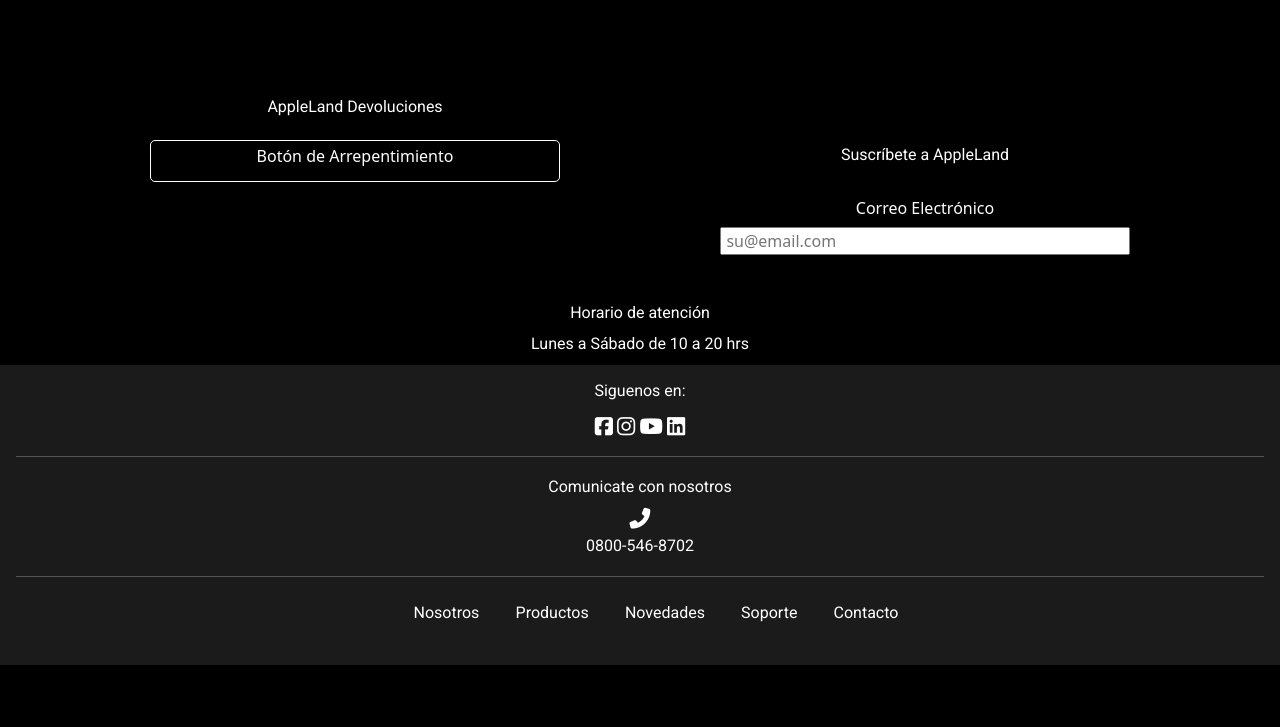
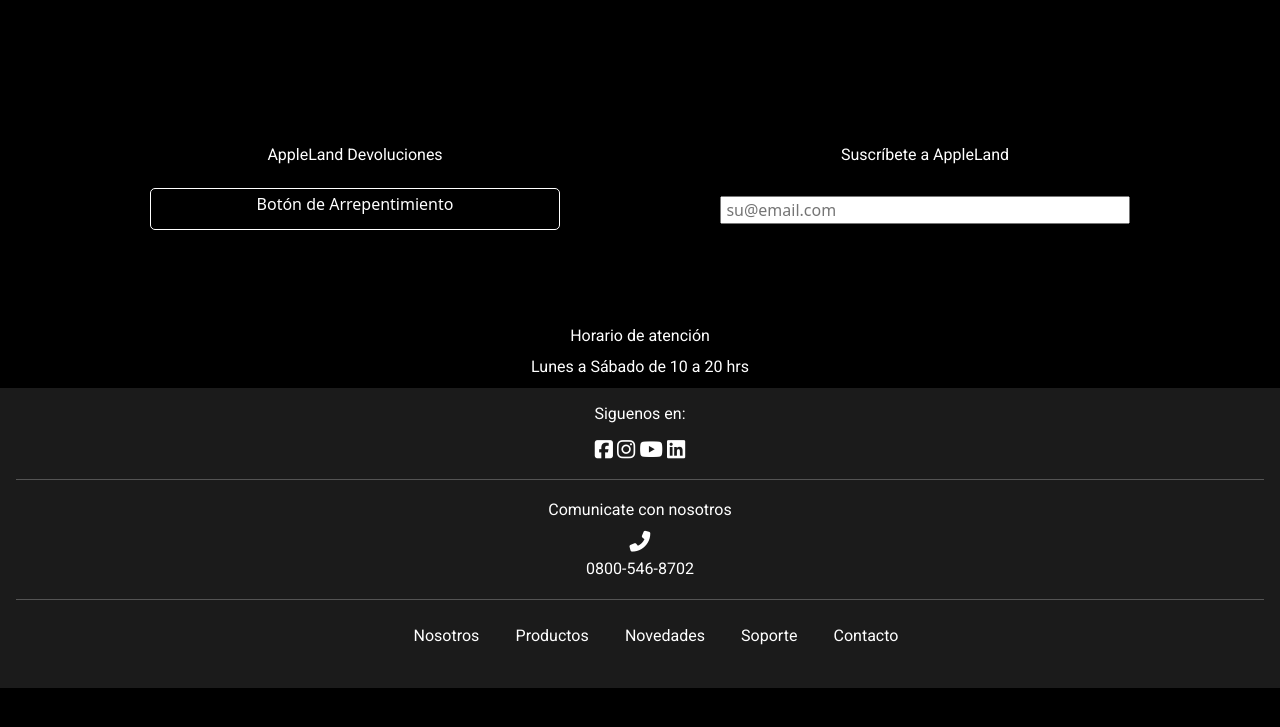
Before and after one commit to AdribelPadron/AppleLand-Coder-DW, a website: page index.html in a window 1280 px wide. Shown: the part 1859-2586 px from the top of the page. Drawn offline with nearby package versions, Linux system fonts and the light colour scheme; files whose address does not match are found by name.

Commit message:
index modificado

```diff
--- a/index.html
+++ b/index.html
@@ -218,7 +218,7 @@
         <div class="container">
             <div class="row justify-content-between">
                 <article class="col-lg-6">
-                    <h4 class="text-white subtitulos pb-3">AppleLand Devoluciones</h4>
+                    <h4 class="text-white subtitulos pt-5 pb-3">AppleLand Devoluciones</h4>
                     <div>
                         <form>
                             <button class="btn btn-outline-light w-75 borderRadius" type="submit "> <h6>Botón de Arrepentimiento</h6></button>
@@ -231,7 +231,6 @@
                         <legend>
                             <h4 class="text-white subtitulos pt-5 pb-3">Suscríbete a AppleLand</h4>
                         </legend>
-                        <label for=" "><h6 class="text-white subtitulos">Correo Electrónico</h6></label>
                         <input class="inputEmail  w-75" type="email " name="email " placeholder=" su@email.com " id=" ">
                     </form>
                 </article>
@@ -239,7 +238,7 @@
         </div>
     </section>
 
-    <div class="text-center">
+    <div class="text-center pt-5">
         <h5 class="text-white subtitulos text-center">Horario de atención</h5>
         <h5 class="text-white subtitulos p-1">Lunes a Sábado de 10 a 20 hrs</h5>
     </div>
```
